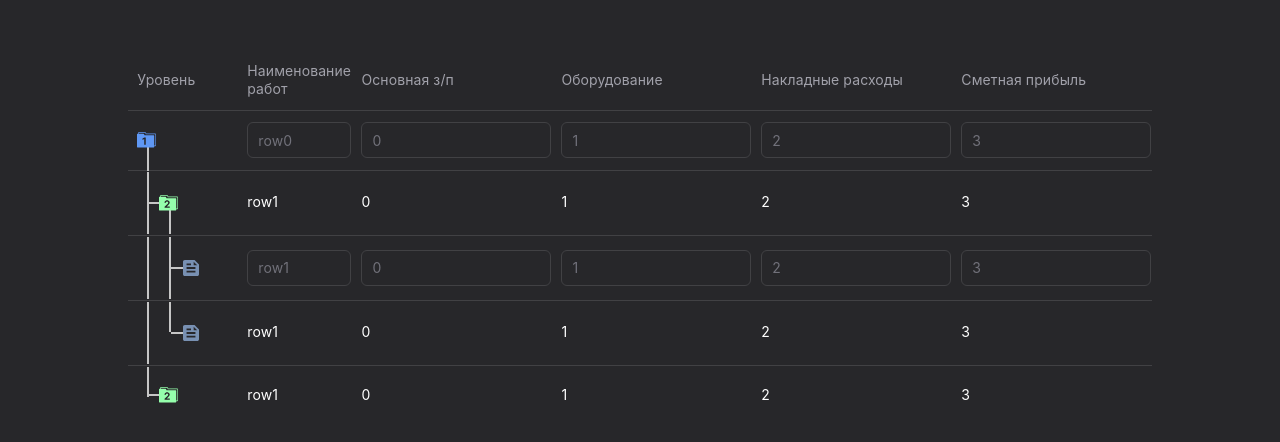
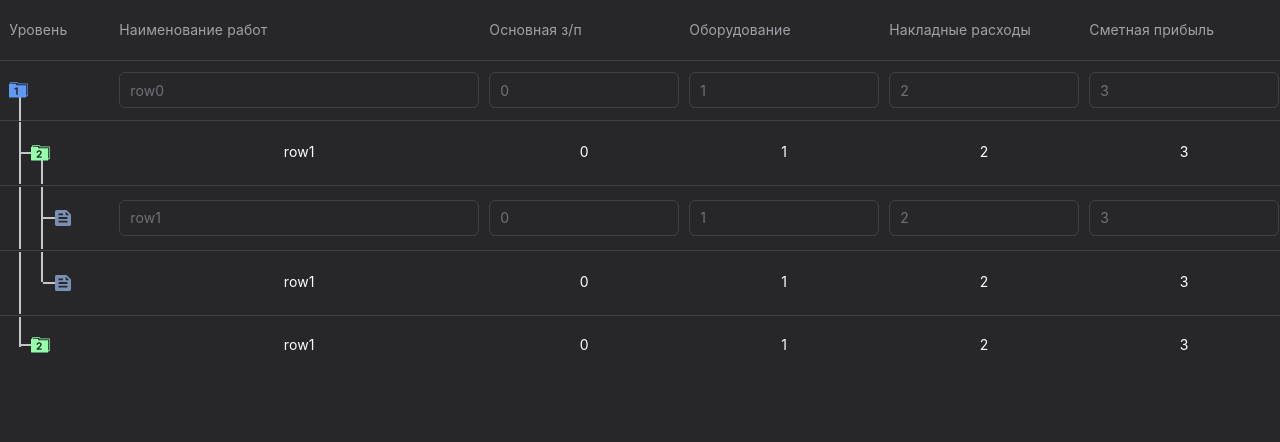
Before and after one commit to ArhDemetriy/SWS_test0, a React (Create React App) app: page / in a window 1280 px wide. Shown: the top 442 px of the page. Built offline with nearby package versions, Linux system fonts and the light colour scheme.

Commit message:
ini main page

```diff
--- a/src/App.tsx
+++ b/src/App.tsx
@@ -1,12 +1,10 @@
-import styles from './App.module.scss';
-import { CustomTable } from './features/CustomTable/CustomTable';
+import './App.scss';
+import { Main } from './pages/Main';
 
 function App() {
   return (
     <div className="App">
-      <div className={styles['App__columns']}>
-        <CustomTable />
-      </div>
+      <Main />
     </div>
   );
 }
--- /dev/null
+++ b/src/pages/Main.tsx
@@ -0,0 +1,11 @@
+import { FC } from "react";
+import { CustomTable } from "../features/CustomTable/CustomTable";
+
+interface MainProps {
+}
+
+export const Main: FC<MainProps> = p => {
+    return <div>
+        <CustomTable />
+    </div>
+}
```
Also changed, not shown: src/App.scss (renamed from src/App.module.scss).
